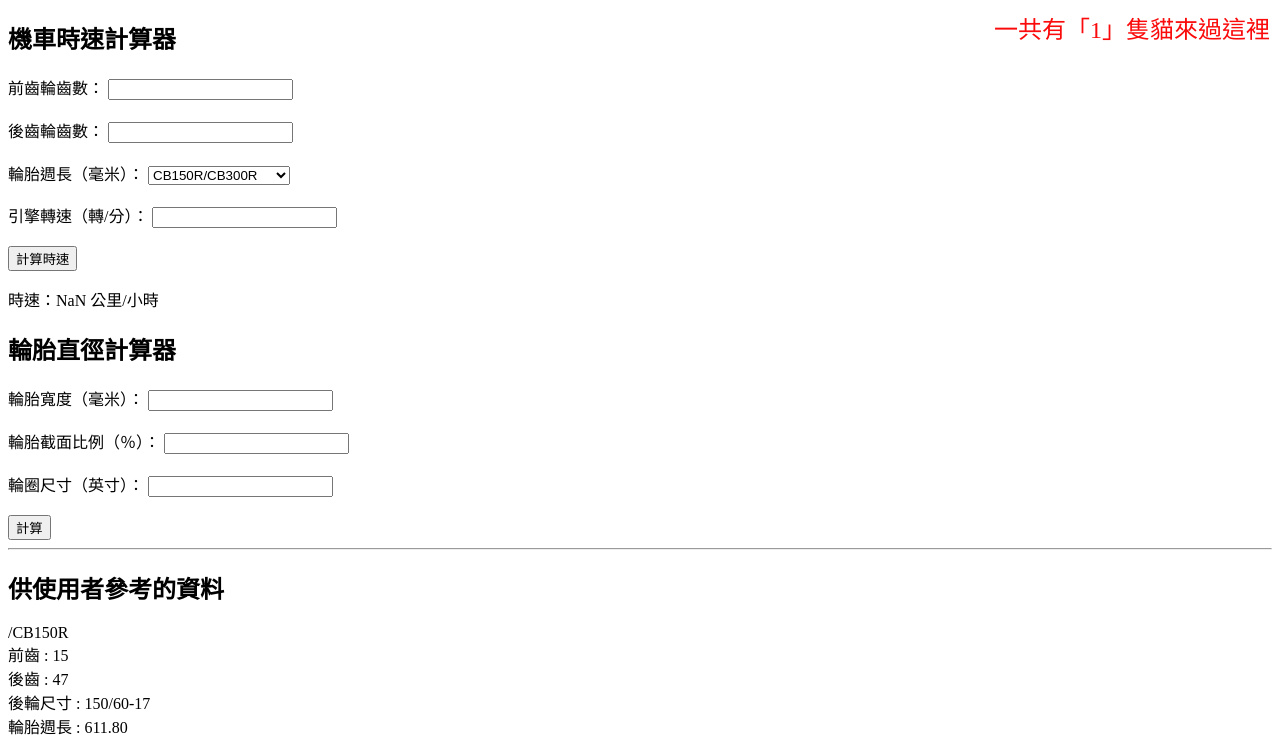
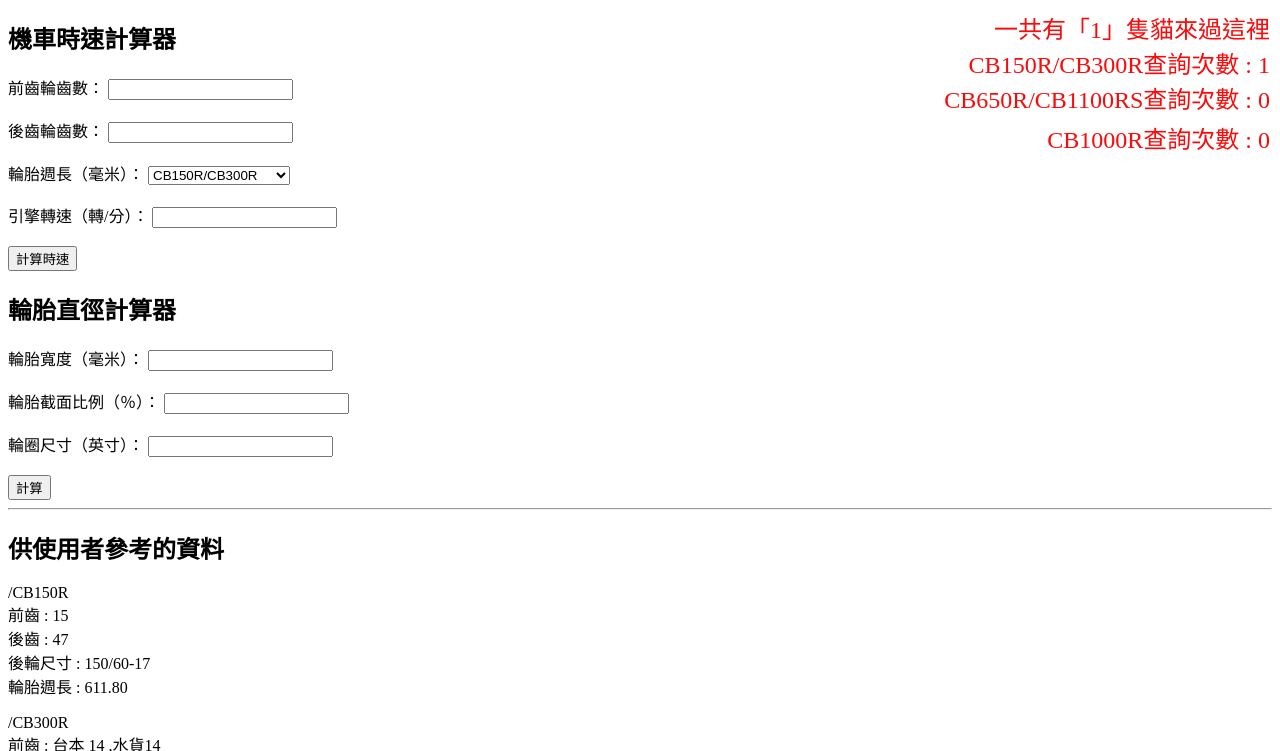
Before and after one commit to MikeHuang8347/ZN6GT0407.CB_Club.io, a plain HTML site: page index.html in a window 1280 px wide. Both pictures are taken after a click on the button "計算時速". Shown: the top 751 px of the page. Drawn offline with Linux system fonts and the light colour scheme.

Commit message:
Update index.html

```diff
--- a/index.html
+++ b/index.html
@@ -27,6 +27,39 @@
             z-index: 1000; /* 確保水印在最上層 */
             transform: rotate(0deg); /* 不再旋轉 */
         }
+        .watermark_2 {
+            position: fixed;
+            top: 45px; /* 將水印垂直居中 */
+            right: 10px; /* 與右邊保持一定的間距 */
+            transform: translate(0, -50%); /* 垂直居中的偏移量 */
+            font-size: 24px;
+            font-family: 標楷體, KaiTi, serif;
+            color: rgb(250, 10, 10); /* 水印顏色 */
+            z-index: 1000; /* 確保水印在最上層 */
+            transform: rotate(0deg); /* 不再旋轉 */
+        }
+        .watermark_3 {
+            position: fixed;
+            top: 80px; /* 將水印垂直居中 */
+            right: 10px; /* 與右邊保持一定的間距 */
+            transform: translate(0, -50%); /* 垂直居中的偏移量 */
+            font-size: 24px;
+            font-family: 標楷體, KaiTi, serif;
+            color: rgb(250, 10, 10); /* 水印顏色 */
+            z-index: 1000; /* 確保水印在最上層 */
+            transform: rotate(0deg); /* 不再旋轉 */
+        }
+        .watermark_4 {
+            position: fixed;
+            top: 120px; /* 將水印垂直居中 */
+            right: 10px; /* 與右邊保持一定的間距 */
+            transform: translate(0, -50%); /* 垂直居中的偏移量 */
+            font-size: 24px;
+            font-family: 標楷體, KaiTi, serif;
+            color: rgb(250, 10, 10); /* 水印顏色 */
+            z-index: 1000; /* 確保水印在最上層 */
+            transform: rotate(0deg); /* 不再旋轉 */
+        }
     </style>
 </head>
 <body>
@@ -47,7 +80,44 @@
             document.getElementById('visitCounter').innerText = `一共有「${visitCount}」隻貓來過這裡`;
         });
     </script>
+    <!-- 用於顯示自訂輪胎週長查詢次數 -->
+    <div id="customTireCircumferenceCounter" class="watermark_2"></div>
+    <div id="customTireCircumferenceCounter1" class="watermark_3"></div>
+    <div id="customTireCircumferenceCounter2" class="watermark_4"></div>
+    <script>
+        document.addEventListener('DOMContentLoaded', function () {
+            // 初始化自訂輪胎週長查詢次數
+            let CB150R_CB300R_Counter = parseInt(localStorage.getItem('CB150R_CB300R_Counter')) || 0;
+            let CB650R_CB1100RS_Counter = parseInt(localStorage.getItem('CB650R_CB1100RS_Counter')) || 0;
+            let CB1000R_Counter = parseInt(localStorage.getItem('CB1000R_Counter')) || 0;
 
+            document.getElementById('customTireCircumferenceCounter').innerText = `CB150R/CB300R查詢次數 : ${CB150R_CB300R_Counter}`;
+            document.getElementById('customTireCircumferenceCounter1').innerText = `CB650R/CB1100RS查詢次數 : ${CB650R_CB1100RS_Counter}`;
+            document.getElementById('customTireCircumferenceCounter2').innerText = `CB1000R查詢次數 : ${CB1000R_Counter}`;
+
+            // 監聽選擇輪胎週長的下拉選單
+            document.getElementById('calculateButton').addEventListener('click', function() {
+                const selectedValue = document.getElementById('tireCircumference').value;
+                switch (selectedValue) {
+                    case '611.80':
+                        CB150R_CB300R_Counter++;
+                        localStorage.setItem('CB150R_CB300R_Counter', CB150R_CB300R_Counter);
+                        document.getElementById('customTireCircumferenceCounter').innerText = `CB150R/CB300R查詢次數 : ${CB150R_CB300R_Counter}`;
+                        break;
+                    case '629.80':
+                        CB650R_CB1100RS_Counter++;
+                        localStorage.setItem('CB650R_CB1100RS_Counter', CB650R_CB1100RS_Counter);
+                        document.getElementById('customTireCircumferenceCounter1').innerText = `CB650R/CB1100RS查詢次數 : ${CB650R_CB1100RS_Counter}`;
+                        break;
+                    case '640.80':
+                        CB1000R_Counter++;
+                        localStorage.setItem('CB1000R_Counter', CB1000R_Counter);
+                        document.getElementById('customTireCircumferenceCounter2').innerText = `CB1000R查詢次數 : ${CB1000R_Counter}`;
+                        break;
+                }
+            });
+        });
+    </script>
     <h2>機車時速計算器</h2>
     <form id="speedCalculator">
         <label for="frontGear">前齒輪齒數：</label>
@@ -57,7 +127,7 @@
         <input type="number" id="rearGear" name="rearGear" required min="0"><br><br>
 
         <label for="tireCircumference">輪胎週長（毫米）：</label>
-        <select id="tireCircumference" name="tireCircumference">
+        <select id="tireCircumference" name="tireCircumference" required>
             <option value="611.80">CB150R/CB300R</option>
             <option value="629.80">CB650R/CB1100RS</option>
             <option value="640.80">CB1000R</option>
@@ -72,7 +142,7 @@
         <label for="engineRpm">引擎轉速（轉/分）：</label>
         <input type="number" id="engineRpm" name="engineRpm" required min="0"><br><br>
 
-        <button type="button" onclick="calculateSpeed()">計算時速</button>
+        <button type="button" id="calculateButton">計算時速</button>
 
         <!-- 用於顯示計算結果 -->
         <div id="speedResult"></div>
@@ -98,12 +168,16 @@
         function calculateSpeed() {
             const frontGear = parseInt(document.getElementById("frontGear").value);
             const rearGear = parseInt(document.getElementById("rearGear").value);
-            let tireCircumference = 0;
+            let tireCircumference = 0; // 將輪胎週長宣告為變數
+            const tireCircumferenceElement = document.getElementById("tireCircumference");
 
             // 檢查使用者是否選擇了自訂輪胎週長
-            const selectedValue = document.getElementById("tireCircumference").value;
+            const selectedValue = tireCircumferenceElement.value;
             if (selectedValue === "custom") {
                 tireCircumference = parseFloat(document.getElementById("customInput").value) / 1000; // 將自訂輪胎週長從毫米轉換為公尺
+                const customTireCircumferenceCount = parseInt(localStorage.getItem('customTireCircumferenceCount')) || 0;
+                localStorage.setItem('customTireCircumferenceCount', customTireCircumferenceCount + 1);
+                document.getElementById('customTireCircumferenceCounter').innerText = `CB150R/CB300R查詢次數：${customTireCircumferenceCount + 1}`;
             } else {
                 tireCircumference = parseFloat(selectedValue) / 1000; // 將輪胎週長從毫米轉換為公尺
             }
@@ -131,7 +205,8 @@
                 customInput.style.display = "none";
             }
         });
-		function calculateDiameter() {
+
+        function calculateDiameter() {
             const width = parseFloat(document.getElementById("width").value);
             const profile = parseFloat(document.getElementById("profile").value);
             const rim = parseFloat(document.getElementById("rim").value);
@@ -142,8 +217,7 @@
                 return;
             }
 
-            const height = width * (profile / 100);
-            const diameter = (height * 2) + (rim * 25.4);
+            const diameter = (width * profile / 100) * 2 + rim * 25.4; // 將直徑從英寸轉換為毫米
 
             document.getElementById("diameterResult").innerHTML = `<p>輪胎直徑：${diameter.toFixed(2)} 毫米</p>`;
         }
```
